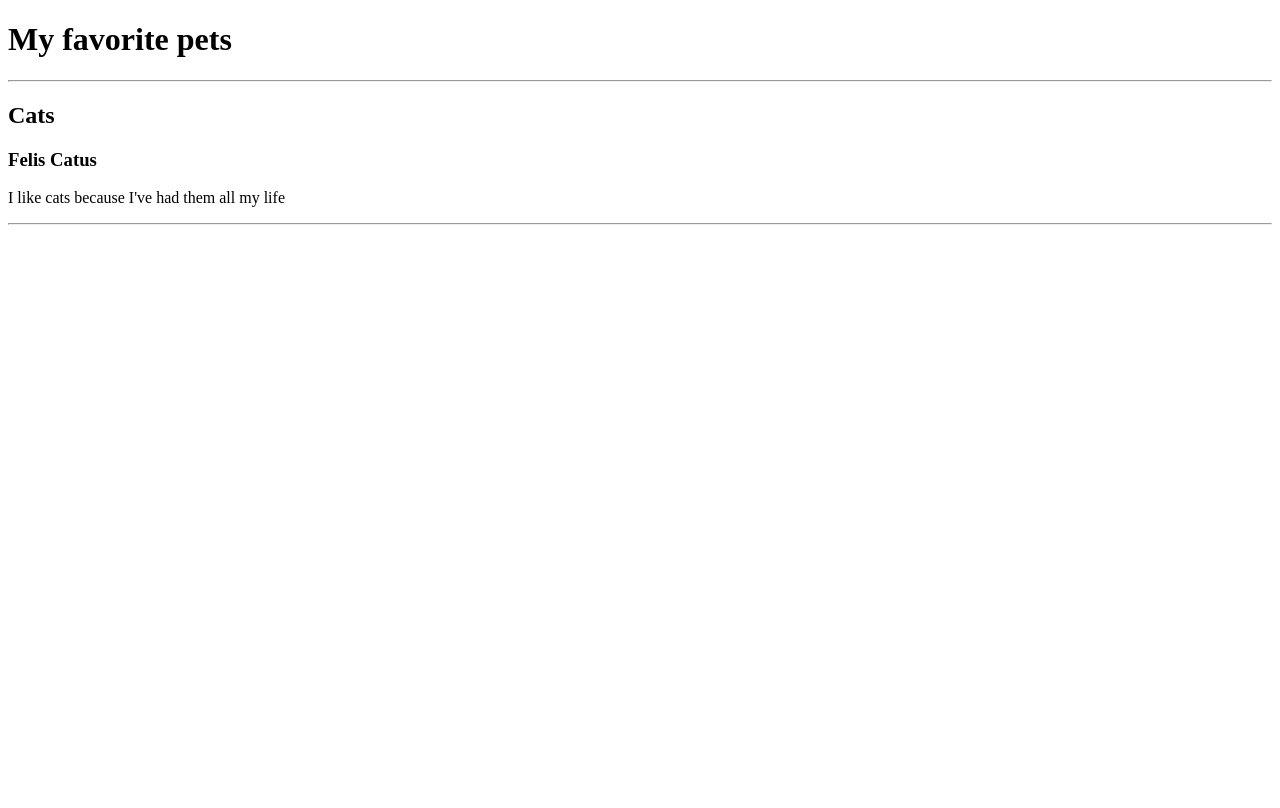
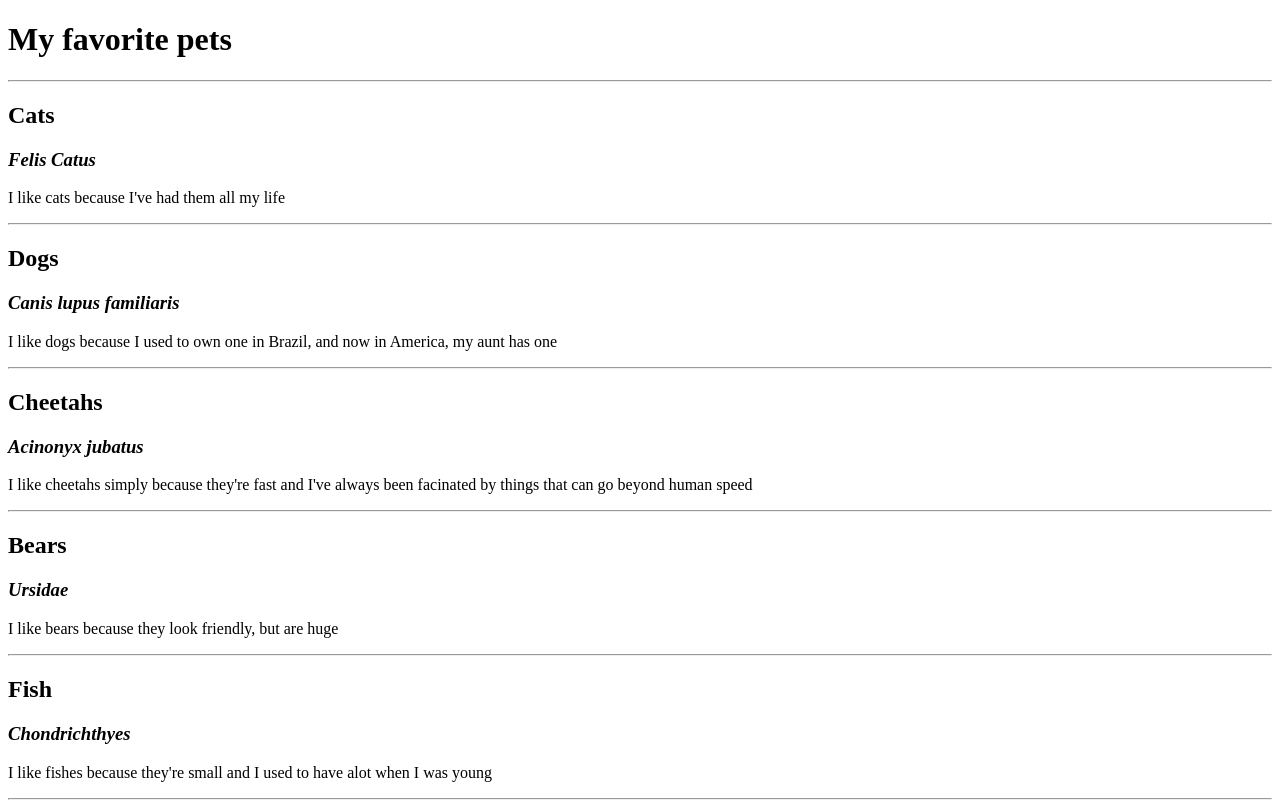
Before and after one commit to KTProg-2024/favorite-pet-AntonioN20, a plain HTML site: page index.html in a window 1280 px wide. Drawn offline with Linux system fonts and the light colour scheme.

Commit message:
Added italics to scientific names, and finished adding the 4 other animals

```diff
--- a/index.html
+++ b/index.html
@@ -5,11 +5,32 @@
     </head>
 
     <body>
-    <h1>My favorite pets</h1>
+      <h1>My favorite pets</h1>
+
     <hr>
-    <h2> Cats </h2>
-    <h3>Felis Catus</h3>
-    <p>I like cats because I've had them all my life</p>
+      <h2>Cats</h2>
+      <h3><i>Felis Catus</i></h3>
+      <p>I like cats because I've had them all my life</p>
     <hr>
-    </body>
+
+    <h2>Dogs</h2>
+      <h3><i>Canis lupus familiaris</i></h3>
+      <p>I like dogs because I used to own one in Brazil, and now in America, my aunt has one</p>
+    <hr>
+
+    <h2>Cheetahs</h2>
+      <h3><i>Acinonyx jubatus</i></h3>
+      <p>I like cheetahs simply because they're fast and I've always been facinated by things that can go beyond human speed</p>
+    <hr>
+
+    <h2>Bears</h2>
+      <h3><i>Ursidae</i></h3>
+      <p>I like bears because they look friendly, but are huge</p>
+    <hr>
+
+    <h2>Fish</h2>
+      <h3><i>Chondrichthyes</i></h3>
+      <p>I like fishes because they're small and I used to have alot when I was young</p>
+    <hr>
+  </body>
 </html>
```
